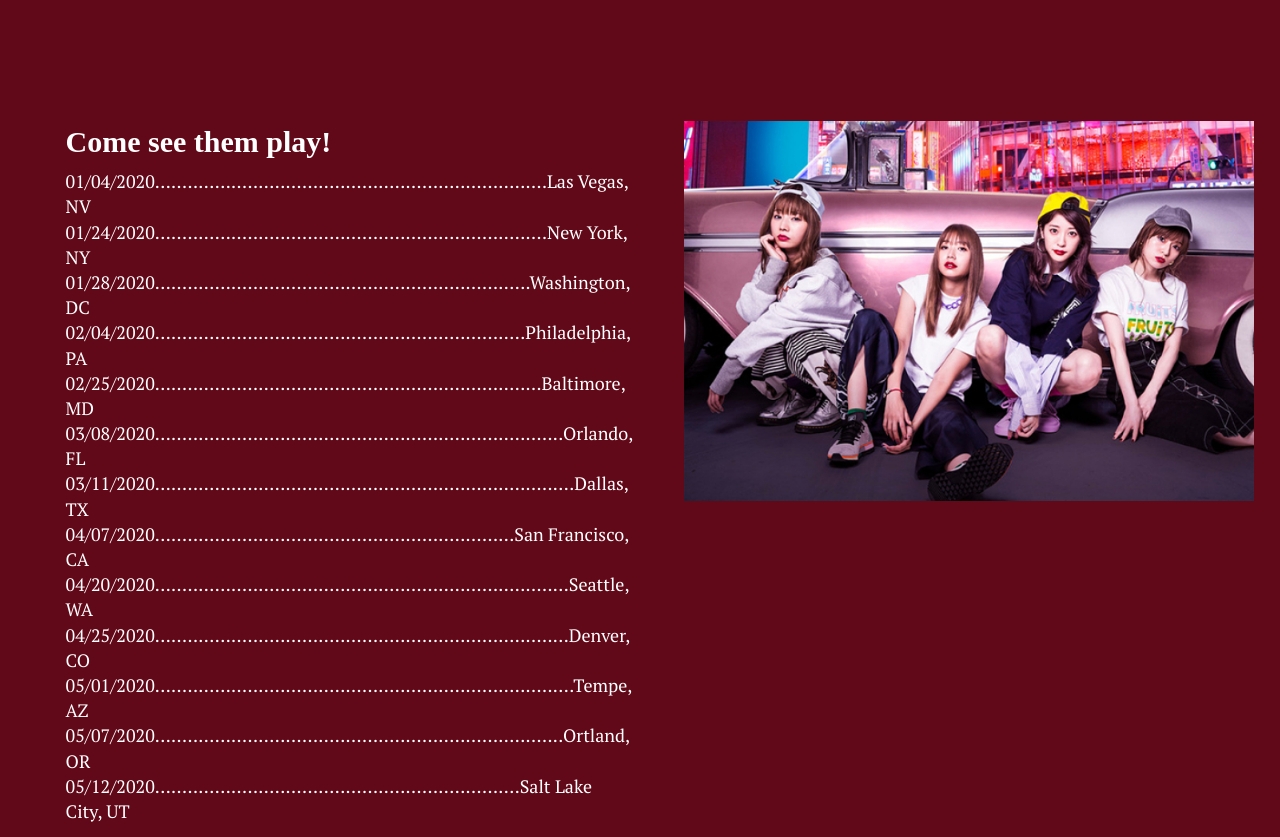
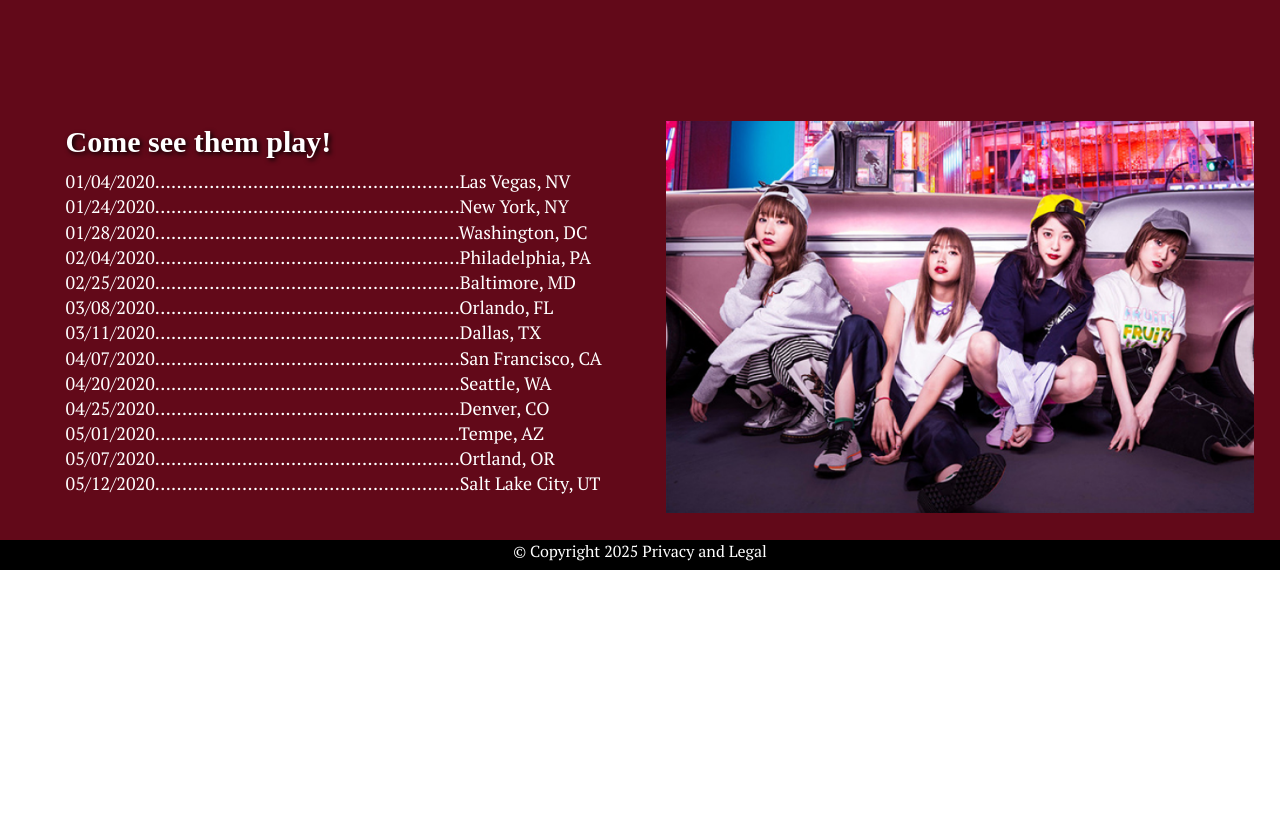
Before and after one commit to mollyloy/Web1_MusicProject-, a plain HTML site: page index.html in a window 1280 px wide. Shown: the part 1960-2797 px from the top of the page. After the commit the page ends 2530 px from the top, so only its background shows below. Drawn offline with nearby package versions, Linux system fonts and the light colour scheme; a script that the page names is missing; a web font is replaced by a local one.

Commit message:
Nov 4th
completed footer, need to work on hover

```diff
--- a/css/main.css
+++ b/css/main.css
@@ -118,13 +118,14 @@
     justify-content: space-between;
     align-items: center;
     font-family: 'Coiny', cursive;
-    font-size: 40px
+    font-size: 40px;
+    text-shadow: 2px 2px 5px black;
   }
 
-  nav a {
-    color: #fff;
+  nav a{
     text-decoration: none;
     margin-right: 40px;
+    color: #fff;
   }
 
   .hero {
@@ -141,6 +142,7 @@
     font-family: 'PT Serif', serif;
     font-size: 18;
     color: white;
+    margin-left: 40px;
   }
 
   h1 {
@@ -150,6 +152,8 @@
     color: #fff;
     font-family: 'Coiny', cursive;
     font-size: 30px;
+    margin-left: 40px;
+    text-shadow: 2px 2px 5px black;
   }
 
   .reusablesection {
@@ -192,6 +196,7 @@
     font-family: coiny;
     font-size: 30px;
     margin-left: 40px;
+    text-shadow: 2px 2px 5px black;
   }
 
   h3 {
@@ -201,11 +206,22 @@
     color: #fff;
     font-family: coiny;
     font-size: 30px;
+    text-shadow: 2px 2px 5px black;
   }
 
   li {
     list-style-type: none;
   }
+
+footer{
+  width: auto;
+  height: 30px;
+  display: block;
+  background-color: black;
+  color:#fff;
+  text-align: center;
+  text-size: 10px;
+}
 
   /* ==========================================================================
      Helper classes
--- a/index.html
+++ b/index.html
@@ -46,27 +46,29 @@
 			<div class="kawaii_text">
 				<h2 id="tour">Come see them play!</h2>
 				<ul>
-					<li>01/04/2020........................................................................Las Vegas, NV</li>
-					<li>01/24/2020........................................................................New York, NY</li>
-					<li>01/28/2020.....................................................................Washington, DC</li>
-					<li>02/04/2020....................................................................Philadelphia, PA</li>
-					<li>02/25/2020.......................................................................Baltimore, MD</li>
-					<li>03/08/2020...........................................................................Orlando, FL</li>
-					<li>03/11/2020.............................................................................Dallas, TX</li>
-					<li>04/07/2020..................................................................San Francisco, CA</li>
-					<li>04/20/2020............................................................................Seattle, WA</li>
-					<li>04/25/2020............................................................................Denver, CO</li>
-					<li>05/01/2020.............................................................................Tempe, AZ</li>
-					<li>05/07/2020...........................................................................Ortland, OR</li>
-					<li>05/12/2020...................................................................Salt Lake City, UT</li>
+					<li>01/04/2020........................................................Las Vegas, NV</li>
+					<li>01/24/2020........................................................New York, NY</li>
+					<li>01/28/2020........................................................Washington, DC</li>
+					<li>02/04/2020........................................................Philadelphia, PA</li>
+					<li>02/25/2020........................................................Baltimore, MD</li>
+					<li>03/08/2020........................................................Orlando, FL</li>
+					<li>03/11/2020........................................................Dallas, TX</li>
+					<li>04/07/2020........................................................San Francisco, CA</li>
+					<li>04/20/2020........................................................Seattle, WA</li>
+					<li>04/25/2020........................................................Denver, CO</li>
+					<li>05/01/2020........................................................Tempe, AZ</li>
+					<li>05/07/2020........................................................Ortland, OR</li>
+					<li>05/12/2020........................................................Salt Lake City, UT</li>
 				</ul>
 			</div>
 			<div class="kawaii_img"><img src="img/band2.png"></div>
 		</div>
 	</section>
+	<section class="footer">
 	<footer>
-		Copyright 2025 Privacy and Legal
+		 &copy; Copyright 2025 Privacy and Legal
 	</footer>
+</section>
 	<script src="js/vendor/modernizr-3.7.1.min.js">
 	</script>
 	<script src="https://code.jquery.com/jquery-3.4.1.min.js">
```
